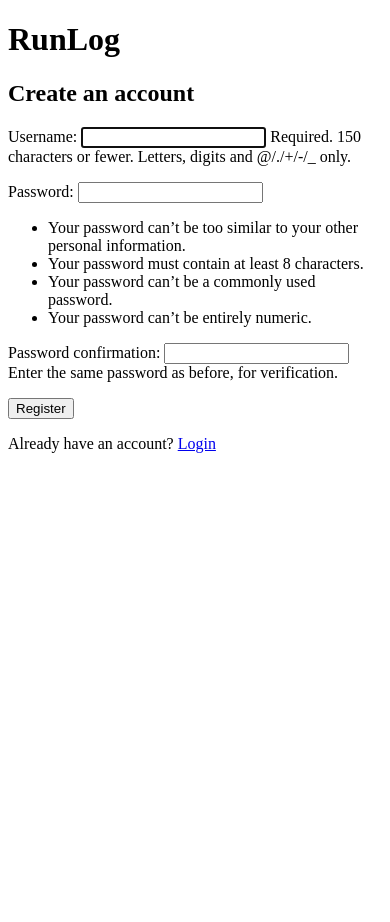
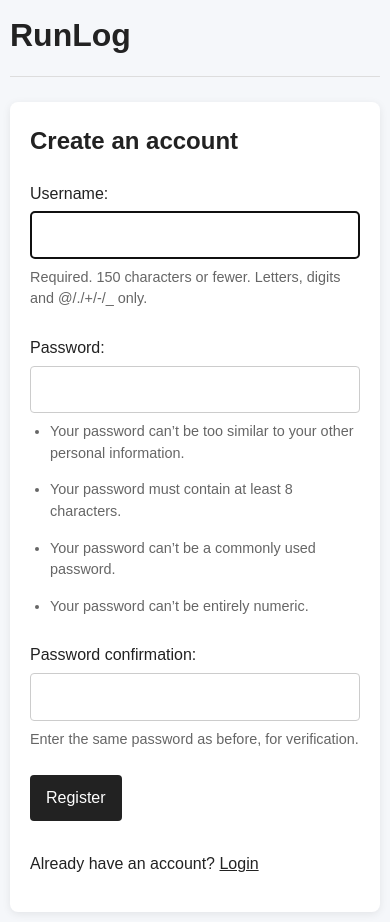
Before and after one commit to m-ejere/runlog, a Django app: page /register/ in a window 390 px wide. Before the commit the page ends 453 px from the top, so only its background shows below. Run offline with Django 5.2, Linux system fonts and the light colour scheme.

Commit message:
Improve form layout and validation

```diff
--- a/runlog/settings.py
+++ b/runlog/settings.py
@@ -116,10 +116,12 @@
 # https://docs.djangoproject.com/en/6.1/howto/static-files/
 
 STATIC_URL = 'static/'
+STATICFILES_DIRS = [BASE_DIR / 'static']
 
 LOGIN_REDIRECT_URL = '/'
 LOGOUT_REDIRECT_URL = '/login/'
 LOGIN_URL = '/login/'
+
 
 MAILERS = {
     'default': {
--- a/runs/views.py
+++ b/runs/views.py
@@ -13,14 +13,20 @@
     template_name = 'registration/login.html'
 
     def form_valid(self, form):
-        messages.success(self.request, 'You have logged in successfully.')
+        messages.success(
+            self.request,
+            'You have logged in successfully.'
+        )
         return super().form_valid(form)
 
 
 class CustomLogoutView(LogoutView):
 
     def dispatch(self, request, *args, **kwargs):
-        messages.success(request, 'You have logged out successfully.')
+        messages.success(
+            request,
+            'You have logged out successfully.'
+        )
         return super().dispatch(request, *args, **kwargs)
 
 
@@ -35,7 +41,11 @@
     else:
         form = UserCreationForm()
 
-    return render(request, 'registration/register.html', {'form': form})
+    return render(
+        request,
+        'registration/register.html',
+        {'form': form}
+    )
 
 
 @login_required
@@ -46,13 +56,20 @@
         if form.is_valid():
             run = form.save(commit=False)
             run.user = request.user
+            run.full_clean()
             run.save()
-            messages.success(request, 'Run added successfully.')
+
+            messages.success(
+                request,
+                'Run added successfully.'
+            )
             return redirect('home')
     else:
         form = RunForm()
 
-    runs = Run.objects.filter(user=request.user).order_by('-date')
+    runs = Run.objects.filter(
+        user=request.user
+    ).order_by('-date')
 
     return render(
         request,
@@ -66,14 +83,26 @@
 
 @login_required
 def edit_run(request, run_id):
-    run = Run.objects.get(id=run_id, user=request.user)
+    run = Run.objects.get(
+        id=run_id,
+        user=request.user
+    )
 
     if request.method == 'POST':
-        form = RunForm(request.POST, instance=run)
+        form = RunForm(
+            request.POST,
+            instance=run
+        )
 
         if form.is_valid():
-            form.save()
-            messages.success(request, 'Run updated successfully.')
+            run = form.save(commit=False)
+            run.full_clean()
+            run.save()
+
+            messages.success(
+                request,
+                'Run updated successfully.'
+            )
             return redirect('home')
     else:
         form = RunForm(instance=run)
@@ -90,11 +119,18 @@
 
 @login_required
 def delete_run(request, run_id):
-    run = Run.objects.get(id=run_id, user=request.user)
+    run = Run.objects.get(
+        id=run_id,
+        user=request.user
+    )
 
     if request.method == 'POST':
         run.delete()
-        messages.success(request, 'Run deleted successfully.')
+
+        messages.success(
+            request,
+            'Run deleted successfully.'
+        )
         return redirect('home')
 
     return render(
--- /dev/null
+++ b/static/css/style.css
@@ -0,0 +1,150 @@
+* {
+    box-sizing: border-box;
+}
+
+body {
+    font-family: Arial, sans-serif;
+    max-width: 1000px;
+    margin: 0 auto;
+    padding: 20px;
+    background-color: #f5f7fa;
+    color: #222;
+    line-height: 1.6;
+}
+
+header {
+    display: flex;
+    justify-content: space-between;
+    align-items: center;
+    margin-bottom: 40px;
+    padding-bottom: 15px;
+    border-bottom: 1px solid #ddd;
+}
+
+header h1 {
+    margin: 0;
+}
+
+nav {
+    display: flex;
+    align-items: center;
+    gap: 15px;
+}
+
+nav form {
+    margin: 0;
+}
+
+main {
+    background-color: white;
+    padding: 30px;
+    border-radius: 8px;
+    box-shadow: 0 2px 8px rgba(0, 0, 0, 0.08);
+}
+
+h2 {
+    margin-top: 0;
+    margin-bottom: 20px;
+}
+
+form {
+    margin-bottom: 30px;
+}
+
+form p {
+    margin-bottom: 15px;
+}
+
+input,
+select,
+textarea {
+    width: 100%;
+    max-width: 500px;
+    padding: 10px;
+    margin-top: 5px;
+    border: 1px solid #ccc;
+    border-radius: 4px;
+    font: inherit;
+}
+
+textarea {
+    min-height: 100px;
+    resize: vertical;
+}
+
+button {
+    padding: 10px 16px;
+    border: none;
+    border-radius: 4px;
+    background-color: #222;
+    color: white;
+    font: inherit;
+    cursor: pointer;
+}
+
+button:hover {
+    opacity: 0.85;
+}
+
+a {
+    color: #222;
+}
+
+li {
+    margin-bottom: 15px;
+}
+
+li a {
+    margin-left: 12px;
+}
+
+@media (max-width: 600px) {
+    body {
+        padding: 10px;
+    }
+
+    header {
+        flex-direction: column;
+        align-items: flex-start;
+        gap: 15px;
+        margin-bottom: 25px;
+    }
+
+    main {
+        padding: 20px;
+    }
+
+    nav {
+        width: 100%;
+    }
+}
+
+.form-field {
+    margin-bottom: 25px;
+}
+
+.help-text {
+    margin-top: 8px;
+    color: #666;
+    font-size: 0.9rem;
+    line-height: 1.5;
+}
+
+.help-text ul {
+    margin: 8px 0 0;
+    padding-left: 20px;
+}
+
+.form-error {
+    margin: 8px 0 0;
+    color: #b00020;
+    font-size: 0.9rem;
+}
+
+section {
+    margin-bottom: 40px;
+}
+
+section:last-child {
+    margin-bottom: 0;
+}
--- /dev/null
+++ b/templates/base.html
@@ -0,0 +1,39 @@
+{% load static %}
+
+<!DOCTYPE html>
+<html lang="en">
+<head>
+    <meta charset="UTF-8">
+    <meta name="viewport" content="width=device-width, initial-scale=1.0">
+    <link rel="stylesheet" href="{% static 'css/style.css' %}">
+    <title>{% block title %}RunLog{% endblock %}</title>
+</head>
+<body>
+
+    <header>
+        <h1>RunLog</h1>
+
+        {% if user.is_authenticated %}
+            <nav>
+                <a href="{% url 'home' %}">My Runs</a>
+                <form method="post" action="{% url 'logout' %}">
+                    {% csrf_token %}
+                    <button type="submit">Logout</button>
+                </form>
+            </nav>
+        {% endif %}
+    </header>
+
+    <main>
+        {% if messages %}
+            {% for message in messages %}
+                <p>{{ message }}</p>
+            {% endfor %}
+        {% endif %}
+
+        {% block content %}
+        {% endblock %}
+    </main>
+
+</body>
+</html>
--- a/templates/registration/register.html
+++ b/templates/registration/register.html
@@ -1,19 +1,31 @@
-<!DOCTYPE html>
-<html lang="en">
-<head>
-    <meta charset="UTF-8">
-    <meta name="viewport" content="width=device-width, initial-scale=1.0">
-    <title>Register | RunLog</title>
-</head>
-<body>
+{% extends 'base.html' %}
 
-    <h1>RunLog</h1>
+{% block title %}Register | RunLog{% endblock %}
+
+{% block content %}
 
     <h2>Create an account</h2>
 
     <form method="post">
         {% csrf_token %}
-        {{ form.as_p }}
+
+        {% for field in form %}
+            <div class="form-field">
+                {{ field.label_tag }}
+
+                {{ field }}
+
+                {% if field.help_text %}
+                    <div class="help-text">
+                        {{ field.help_text|safe }}
+                    </div>
+                {% endif %}
+
+                {% for error in field.errors %}
+                    <p class="form-error">{{ error }}</p>
+                {% endfor %}
+            </div>
+        {% endfor %}
 
         <button type="submit">Register</button>
     </form>
@@ -23,5 +35,4 @@
         <a href="{% url 'login' %}">Login</a>
     </p>
 
-</body>
-</html>
+{% endblock %}
```
Also changed, not shown: runs/forms.py (+18 -1 lines), runs/models.py (+8 -0 lines), templates/delete_run.html (+6 -11 lines), templates/edit_run.html (+5 -11 lines), templates/home.html (+27 -27 lines), templates/registration/login.html (+5 -16 lines).
